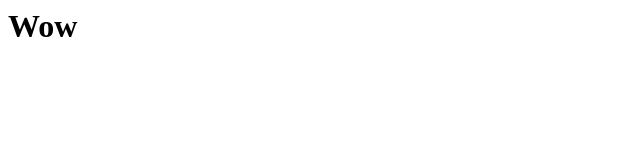
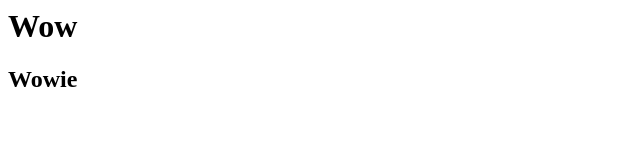
Before and after one commit to NoahB98/GitExample, a plain HTML site: page index.html in a window 1280 px wide. Shown: the full height of the page, 0-640 px from the left. Drawn offline with Linux system fonts and the light colour scheme.

Commit message:
Commited

```diff
--- a/index.html
+++ b/index.html
@@ -1,2 +1,3 @@
 <link rel="stylesheet" href="styles.css">
 <h1>Wow</h1>
+<h2>Wowie</h2>
```
